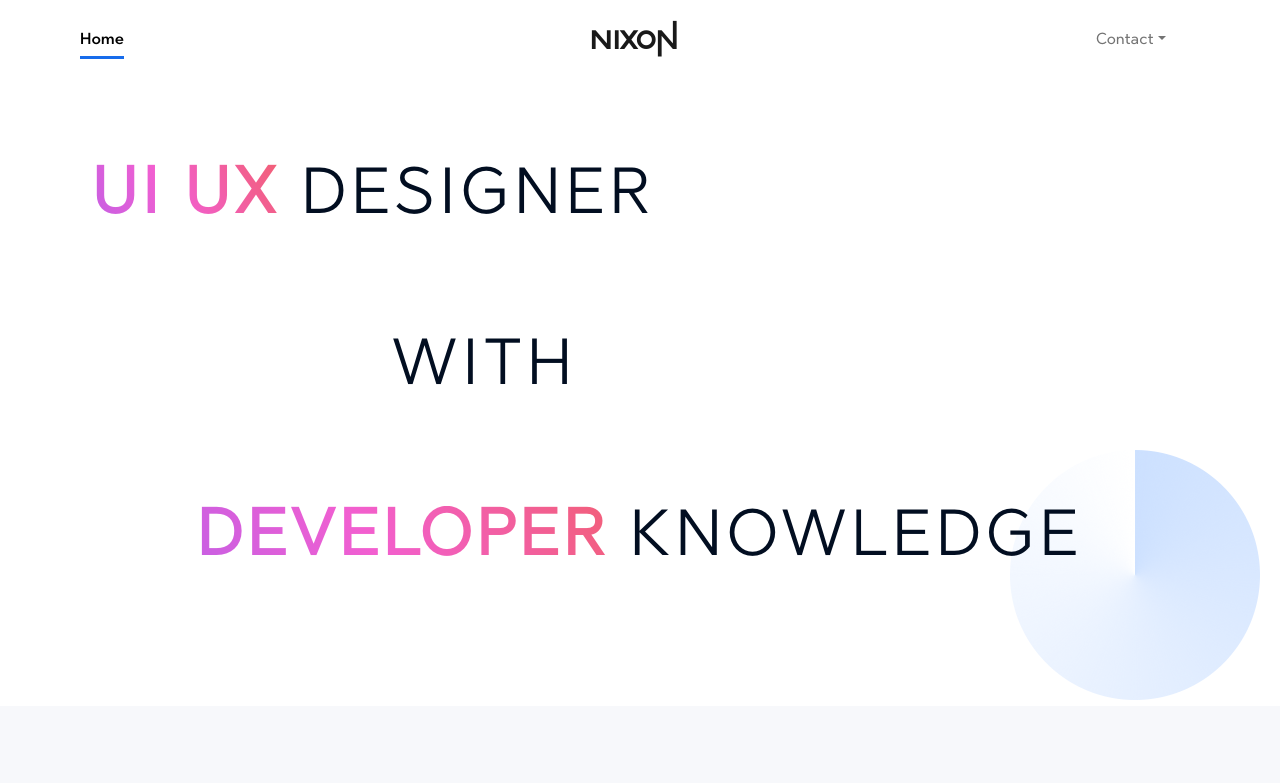
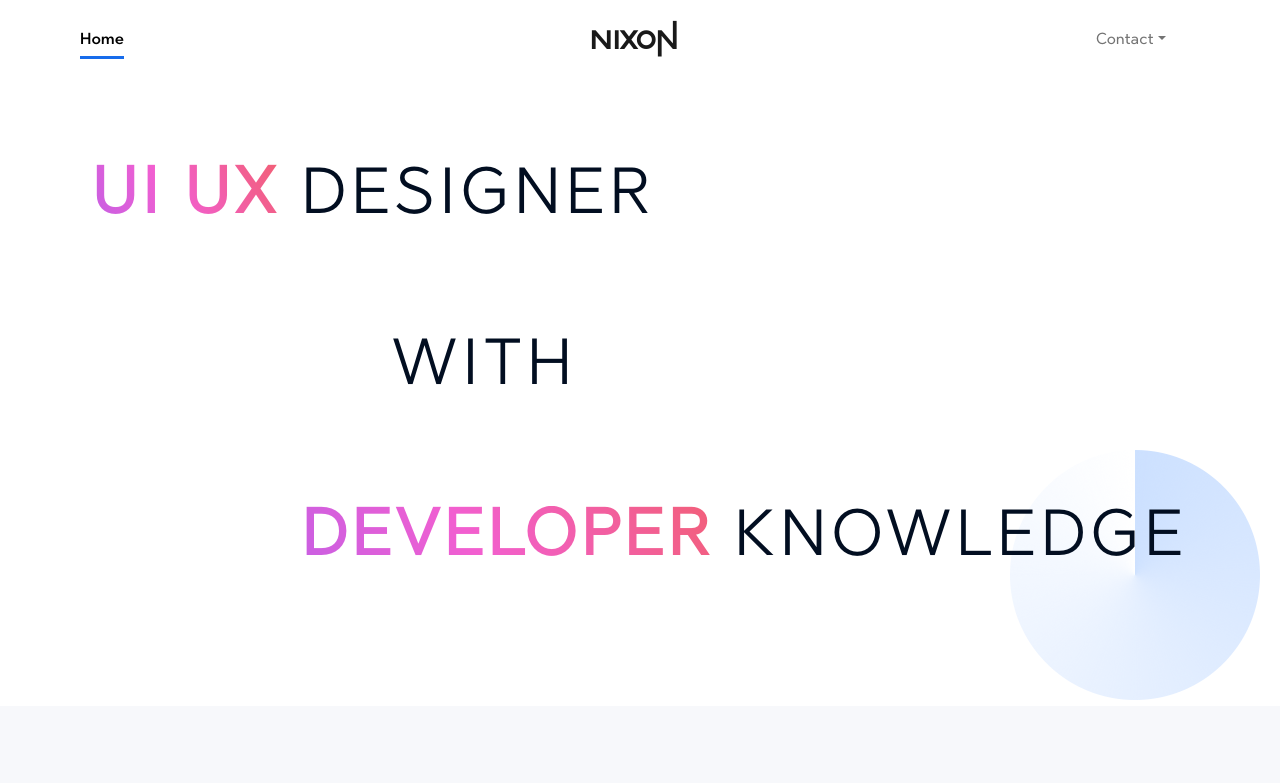
Before and after one commit to Nixon-ArockiaDhas/Portfolio, a plain HTML site: page index.html in a window 1280 px wide. Shown: the top 783 px of the page. Drawn offline with nearby package versions, Linux system fonts and the light colour scheme; files whose address does not match are found by name.

Commit message:
Update index.html

```diff
--- a/index.html
+++ b/index.html
@@ -53,7 +53,7 @@
                 </div>
                 <div class="row">
                     <div class="col-lg-12">
-                        <h1 class="text3 text-center" style="padding-bottom: 40px;"><span class="color-text ">Developer</span> Knowledge</h1>
+                        <h1 class="text3 " style="padding-bottom: 40px;"><span class="color-text ">Developer</span> Knowledge</h1>
                     </div>
                 </div>
                 <div class="row">
```
